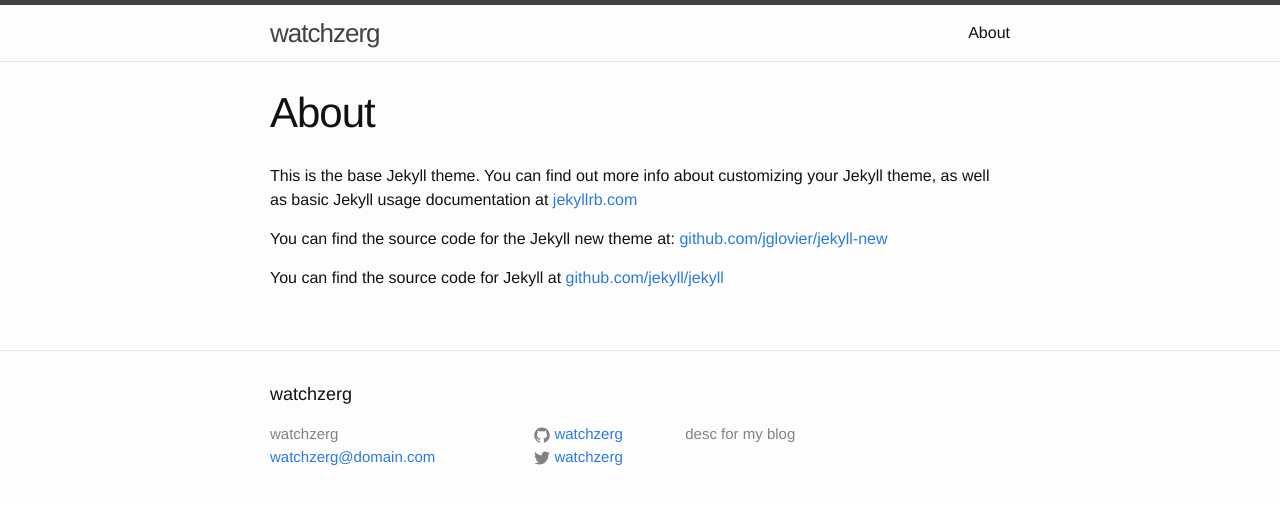
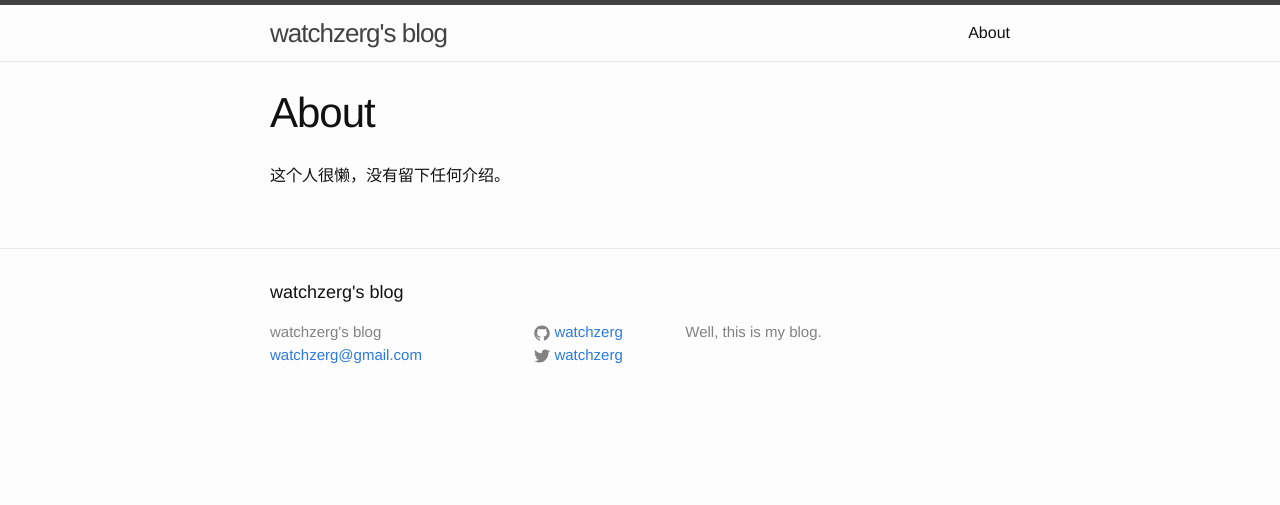
Before and after one commit to watchzerg/watchzerg.github.io, a Jekyll site: the page built from about/about.md, in a window 1280 px wide. Shown: the top 505 px of the page. Built offline with Jekyll 4.4.1, drawn with Linux system fonts in a browser that asks for light colours.

Commit message:
add intros

```diff
--- a/_config.yml
+++ b/_config.yml
@@ -1,10 +1,10 @@
 # Site settings
-title: watchzerg
-email: watchzerg@domain.com
-description: > # this means to ignore newlines until "baseurl:"
-  desc for my blog
+title: watchzerg's blog
+email: watchzerg@gmail.com
+description: >
+  Well, this is my blog.
 baseurl: "" # the subpath of your site, e.g. /blog/
-url: "http://yourdomain.com" # the base hostname & protocol for your site
+url: "http://watchzerg.github.io" # the base hostname & protocol for your site
 twitter_username: watchzerg
 github_username:  watchzerg
 
--- a/about.md
+++ /dev/null
@@ -1,11 +0,0 @@
----
-layout: page
-title: About
-permalink: /about/
----
-
-This is the base Jekyll theme. You can find out more info about customizing your Jekyll theme, as well as basic Jekyll usage documentation at [jekyllrb.com](http://jekyllrb.com/)
-
-You can find the source code for the Jekyll new theme at: [github.com/jglovier/jekyll-new](https://github.com/jglovier/jekyll-new)
-
-You can find the source code for Jekyll at [github.com/jekyll/jekyll](https://github.com/jekyll/jekyll)
--- /dev/null
+++ b/about/about.md
@@ -0,0 +1,7 @@
+---
+layout: page
+title: About
+permalink: /about/
+---
+
+这个人很懒，没有留下任何介绍。
```
Also changed, not shown: _posts/2015-03-10-jekyll-github-page-init.md (+1 -2 lines).
